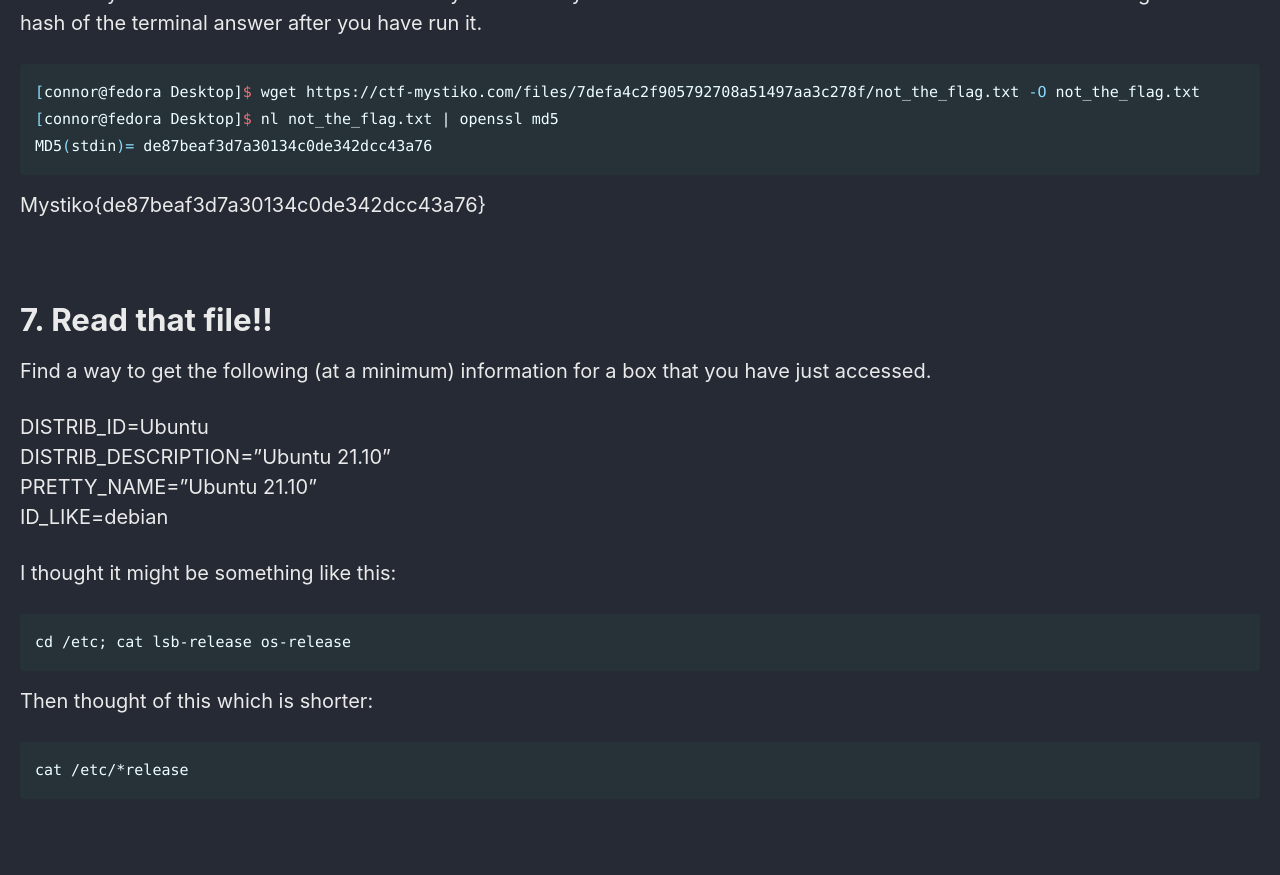
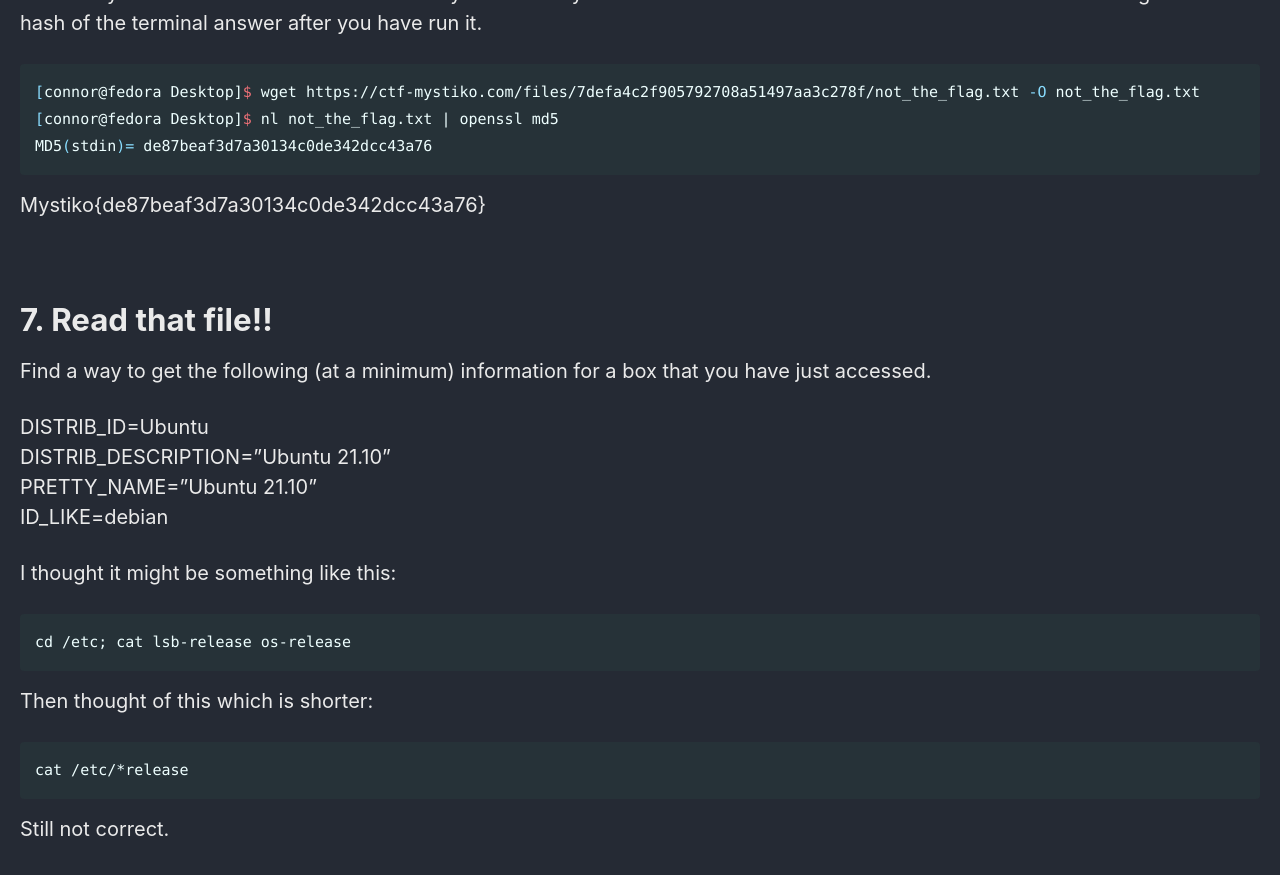
Before and after one commit to Connor-McCartney/Connor-McCartney.github.io, a Jekyll site: the page built from _pages/misc/shortest-bash-code-challs.md, in a window 1280 px wide and 900 px high, scrolled down 1801 px. Shown: the top 875 px of the window. Built offline with Jekyll 4.4.1, drawn with Linux system fonts in a browser that asks for light colours; cached includes are drawn as plain includes; before the commit the page ends 2645 px from its top, so only the background shows below that.

Commit message:
Update shortest-bash-code-challs.md

````diff
--- a/_pages/misc/shortest-bash-code-challs.md
+++ b/_pages/misc/shortest-bash-code-challs.md
@@ -104,3 +104,5 @@ Then thought of this which is shorter:
 ```
 cat /etc/*release
 ```
+
+Still not correct.
````
